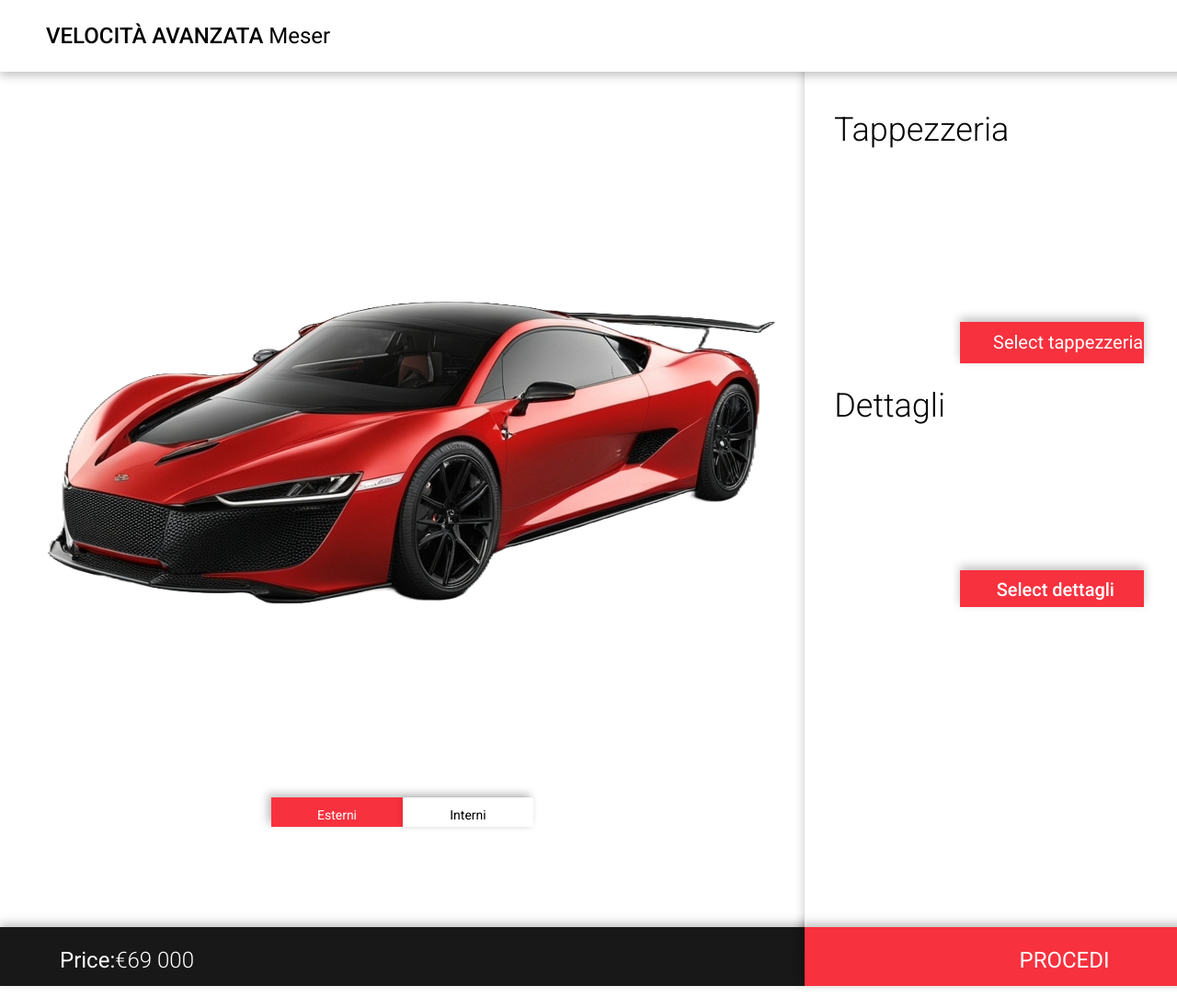
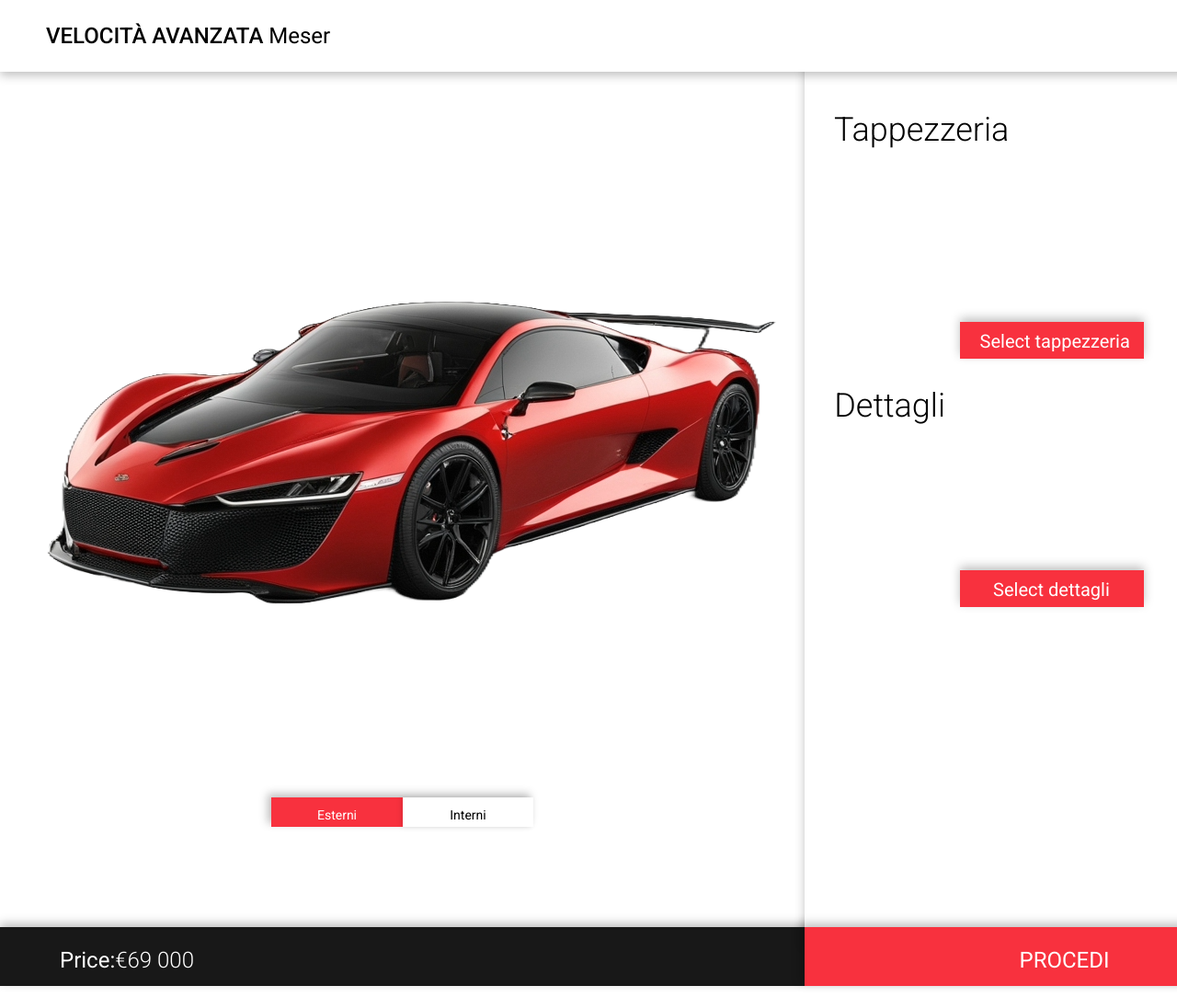
Before and after one commit to GiacomoZa/ProgettoVelocitaAvanzata, a PHP site: page /third-page.html in a window 1280 px wide; the page is wider, and only the part inside the window is pictured. Shown: that part at 92% size. Run offline with PHP 8.4, Linux system fonts and the light colour scheme.

Commit message:
p2-3_sistemate

```diff
--- a/personalizza/sencond-page.html
+++ b/personalizza/sencond-page.html
@@ -8,7 +8,7 @@
   <title>First page</title>
   <link rel="stylesheet" href="https://fonts.googleapis.com/css?family=Roboto%3A300%2C400%2C500"/>
   <link rel="stylesheet" href="https://fonts.googleapis.com/css?family=Source+Sans+Pro%3A300%2C400%2C500"/>
-  <link rel="stylesheet" href="./styles/first-page.css"/>
+  <link rel="stylesheet" href="./styles/sencond-page.css"/>
 </head>
 <body>
 <div class="first-page-3kr">
--- a/personalizza/styles/third-page.css
+++ b/personalizza/styles/third-page.css
@@ -15,7 +15,7 @@ body {
   width: 144rem;
 }.first-page-3kr {
   width: 100%;
-  height: 100rem;
+  height: 100vh;
   cursor: pointer;
   position: relative;
   overflow: hidden;
@@ -87,7 +87,7 @@ body {
 }
 .first-page-3kr .rectangle-5-FQz {
   width: 20rem;
-  height: 4.5rem;
+  height: 4rem;
   position: absolute;
   left: 72.5%;
   top: 62rem;
@@ -178,8 +178,8 @@ body {
   width: 15rem;
   height: 2.4rem;
   position: absolute;
-  left: 73%;
-  top: 36.1rem;
+  left: 74%;
+  top: 36rem;
   font-size: 2rem;
   font-weight: 400;
   line-height: 1.1725;
@@ -191,7 +191,7 @@ body {
   width: 15rem;
   height: 2.4rem;
   position: absolute;
-  left: 74.5%;
+  left: 74.2%;
   top: 63rem;
   text-align: center;
   font-size: 2rem;
--- a/personalizza/third-page.html
+++ b/personalizza/third-page.html
@@ -8,7 +8,7 @@
   <title>First page</title>
   <link rel="stylesheet" href="https://fonts.googleapis.com/css?family=Roboto%3A300%2C400%2C500"/>
   <link rel="stylesheet" href="https://fonts.googleapis.com/css?family=Source+Sans+Pro%3A300%2C400%2C500"/>
-  <link rel="stylesheet" href="./styles/first-page.css"/>
+  <link rel="stylesheet" href="./styles/third-page.css"/>
 </head>
 <body>
 <div class="first-page-3kr">
```
Also changed, not shown: personalizza/styles/sencond-page.css (+4 -4 lines).
